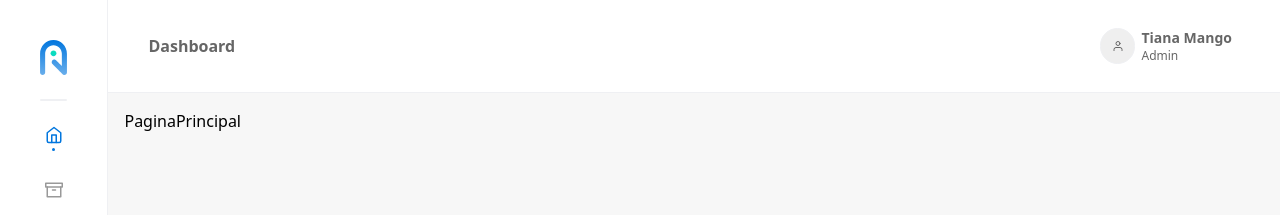
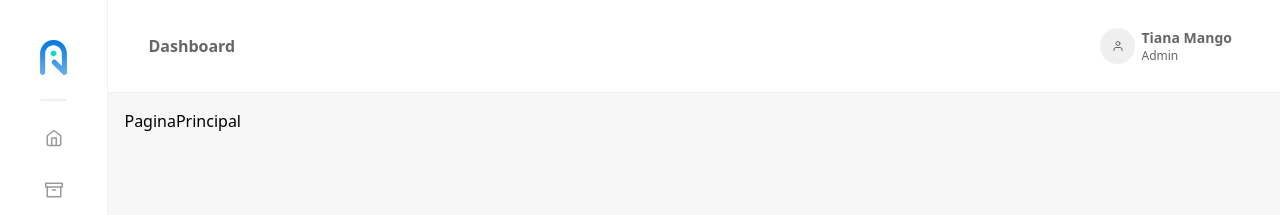
Before and after one commit to ThiagoArndt/logistic-app, a Next.js app: page / in a window 1280 px wide. Shown: the top 215 px of the page. Built offline with nearby package versions, Linux system fonts and the light colour scheme; what tw-elements would draw is missing.

Commit message:
Sync main

```diff
--- a/src/common/components/SideBarTabs.tsx
+++ b/src/common/components/SideBarTabs.tsx
@@ -3,7 +3,7 @@ import { useRouter } from "next/router";
 interface props {
     icon: React.ReactNode;
     selected?: boolean;
-    to: string;
+    to?: string;
     onClick?: (e: any) => void;
     danger?: boolean
 }
@@ -12,7 +12,10 @@ export default function Tab(props: props) {
     const router = useRouter();
 
     return (
-        <button className={`flex flex-col w-full gap-1 items-center justify-center hover:opacity-40 aspect-square transition-all rounded-[6px] ${props.danger ? "text-red" : props.selected ? "text-blue" : "text-[#999]"}`} onClick={() => router.push(props.to)}>
+        <button
+            className={`flex flex-col w-full gap-1 items-center justify-center hover:opacity-40 aspect-square transition-all rounded-[6px] ${props.danger ? "text-red" : props.selected ? "text-blue" : "text-[#999]"}`}
+            onClick={props.onClick}
+        >
             {props.icon}
             { props.selected && <div className="w-[3px] aspect-square rounded-full bg-blue" /> }
         </button>
--- a/src/common/components/Sidebar.tsx
+++ b/src/common/components/Sidebar.tsx
@@ -3,8 +3,11 @@ import appLogo from "../../../public/almoxarifadofav.svg";
 import Image from "next/image";
 import Tab from "./SideBarTabs";
 import { Archive, Home, LogOut, ShoppingBag, Sliders } from "react-feather";
+import { useState } from "react";
 
 export default function Sidebar() {
+  const [selected, setSelected] = useState(false);
+
   return (
     <div className="bg-[#fff] flex flex-col items-center justify-between p-10 border-r border-[#EFF0F3]">
       <div className="flex gap-6 flex-col">
@@ -12,7 +15,7 @@ export default function Sidebar() {
 
         <div className="w-full h-[2px] rounded-full bg-[#EFF0F3]" />
 
-        <Tab icon={<Home size={18} />} selected to="" />
+        <Tab icon={<Home size={18} />} onClick={() => setSelected(!selected)} selected={selected} />
 
         <Tab icon={<Archive size={18} />} to="" />
 
```
